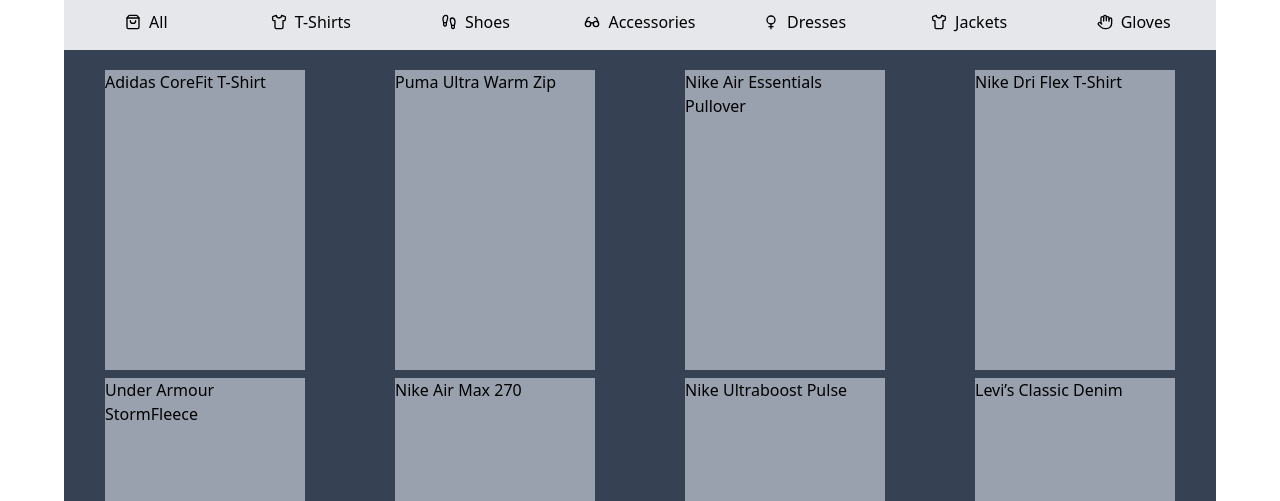
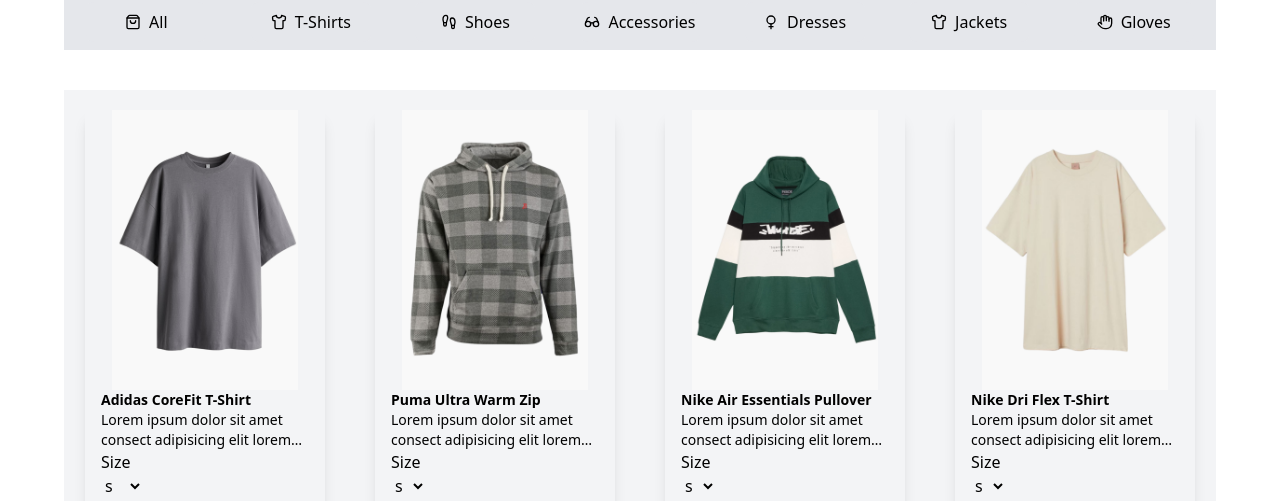
Before and after one commit to mohammedansarusman/ecommerceProject, a Next.js app: page / in a window 1280 px wide. Shown: the part 451-952 px from the top of the page. Built offline with nearby package versions, Linux system fonts and the light colour scheme.

Commit message:
learned URLSearchParams, route.set and start doing product card features

```diff
--- a/src/app/components/Categories.tsx
+++ b/src/app/components/Categories.tsx
@@ -13,11 +13,13 @@
   const searchParams = useSearchParams();
   const router = useRouter();
   const pathname = usePathname();
-  console.log("path name=>",pathname)
 
   const selectedCategory = searchParams.get("category");
+
   const handleChange=(value: string)=>{
-    router.push(`${pathname}?category=${value}`)
+    const params = new URLSearchParams(searchParams)
+    params.set("category",value || "all")
+    router.push(`${pathname}?${params.toString()}`,{scroll:false})
   }
 
   const categories = [
--- a/src/app/components/ProductCard.tsx
+++ b/src/app/components/ProductCard.tsx
@@ -1,14 +1,42 @@
-import { ProductType } from "../../constants/types"
-
+import { ProductType } from "../../constants/types";
+import Image from "next/image";
 type ProductCardProps = {
   product: ProductType;
-}
+};
 
-export const ProductCard = ({product}: ProductCardProps) => {
-  console.log("p=>",product);
+export const ProductCard = ({ product }: ProductCardProps) => {
+  console.log("p=>", product);
   return (
-    <div className='w-50 h-75 bg-gray-400'>
-      {product.name}
+    <div className="shadow-lg rounded-lg w-60 h-100">
+      {/* product Image */}
+      <div className="w-full h-70 overflow-hidden">
+        <Image
+          src={product.images[product.colors[0]]}
+          alt="product-img"
+          width={500}
+          height={750}
+          className="w-full h-full object-contain hover:scale-105 transition-all duration-500 "
+        />
+      </div>
+      {/* product features */}
+      <div className="bg-gray-100 w-full h-30 flex flex-col pl-4">
+        <h1 className="text-sm font-bold">{product.name}</h1>
+        <p className=" text-sm line-clamp-2">{product.shortDescription}</p>
+        {/* size and color */}
+        <div className="flex flex-row">
+          {/* size */}
+          <div className="flex flex-col">
+            <span>Size</span>
+            <select>
+              {product.sizes.map((size) => (
+              <option key={size} value={size}>{size}</option>
+            ))}
+            </select>
+          </div>
+          {/* color */}
+          <div className="flex flex-col"></div>
+        </div>
+      </div>
     </div>
-  )
-}
+  );
+};
--- a/src/app/components/ProductList.tsx
+++ b/src/app/components/ProductList.tsx
@@ -2,7 +2,7 @@
 import { ProductCard } from "./ProductCard";
 export const ProductList = () => {
   return (
-    <div className="w-full grid grid-cols-1 sm:grid-cols-2 lg:grid-cols-3 xl:grid-cols-4 bg-gray-700 gap-2 py-5 place-items-center">
+    <div className="w-full grid grid-cols-1 sm:grid-cols-2 lg:grid-cols-3 xl:grid-cols-4 bg-gray-100 gap-2 py-5 place-items-center mt-10">
       {products.map((product) => (
         <ProductCard key={product.id} product={product} />
       ))}
--- a/src/constants/types.ts
+++ b/src/constants/types.ts
@@ -10,5 +10,3 @@
     images: Record<string,string>;
 
 };
-
-// export type ProductsType = ProductType[];
```
